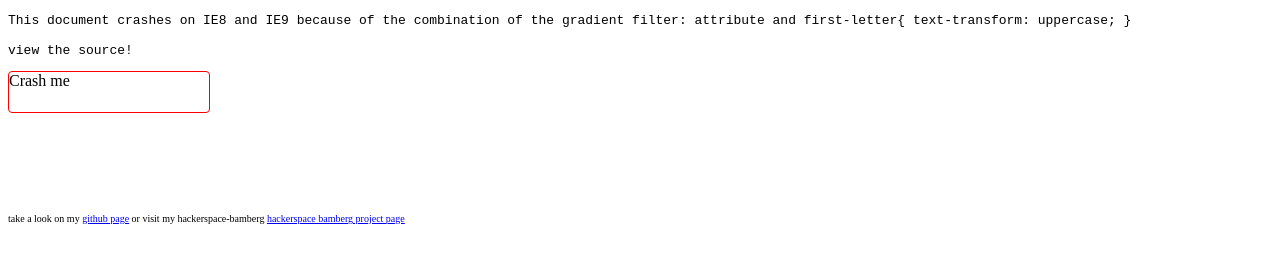
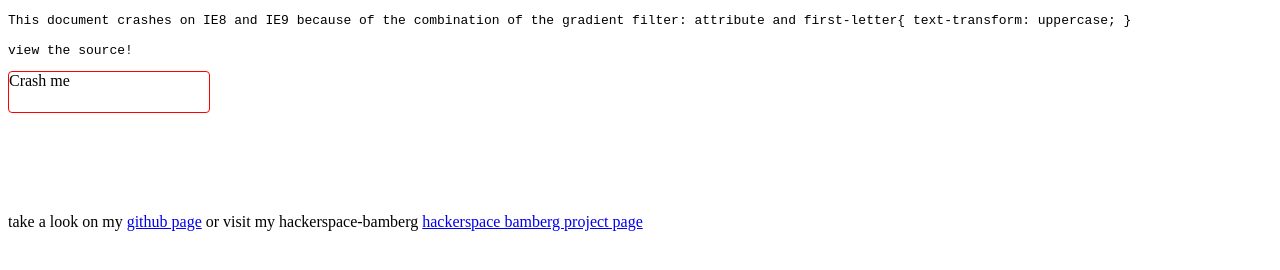
Before and after one commit to schinken/experiments, a plain HTML site: page iecrash/index.html in a window 1280 px wide. Drawn offline with Linux system fonts and the light colour scheme.

Commit message:
raised font size

```diff
--- a/iecrash/index.html
+++ b/iecrash/index.html
@@ -27,7 +27,7 @@ view the source!
 <div class="trwurst">crash me</div>
 
 
-<div style="font-size: 10px; margin-top: 100px">
+<div style="font-size: 16px; margin-top: 100px">
   take a look on my <a href="http://github.com/schinken">github page</a> or visit my hackerspace-bamberg <a href="http://shoogle.it">hackerspace bamberg project page</a>
 </div>
 </body>
```
